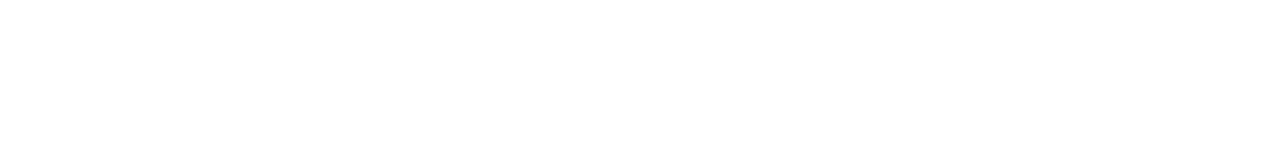
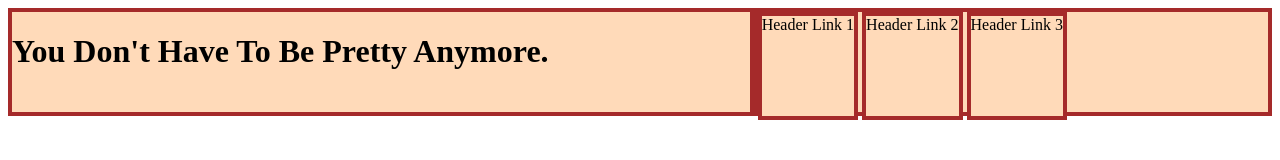
Before and after one commit to youdonthavetobeprettyanymore/odin-landing-page, a plain HTML site: page index.html in a window 1280 px wide. Drawn offline with Linux system fonts and the light colour scheme.

Commit message:
Create style.css and set up index.html header and nav menu
Set up header container and navigation menu container. Include some dummy content for purpose of wireframe. Initialize styles.css and add borders to visualize box setup better.

```diff
--- a/index.html
+++ b/index.html
@@ -4,8 +4,18 @@
     <meta charset="UTF-8">
     <meta name="viewport" content="width=device-width, initial-scale=1.0">
     <title>Odin Landing Page</title>
+    <link rel="stylesheet" href="styles.css">
 </head>
 <body>
-
+    <div class="header-container">
+        <div class="header">
+            <h1>You Don't Have To Be Pretty Anymore.</h1>
+        </div>
+        <div class="nav-menu">
+            <div class="header-link">Header Link 1</div>
+            <div class="header-link">Header Link 2</div>
+            <div class="header-link">Header Link 3</div>
+        </div>
+    </div>
 </body>
 </html>
--- /dev/null
+++ b/styles.css
@@ -0,0 +1,12 @@
+.header-container {
+    display: flex;
+}
+
+.header-container div {
+    background: peachpuff;
+    border: 4px solid brown;
+    height: 100px;
+    display: inline-block;
+    align-items: center;
+    flex: 1 1 auto;
+}
```
